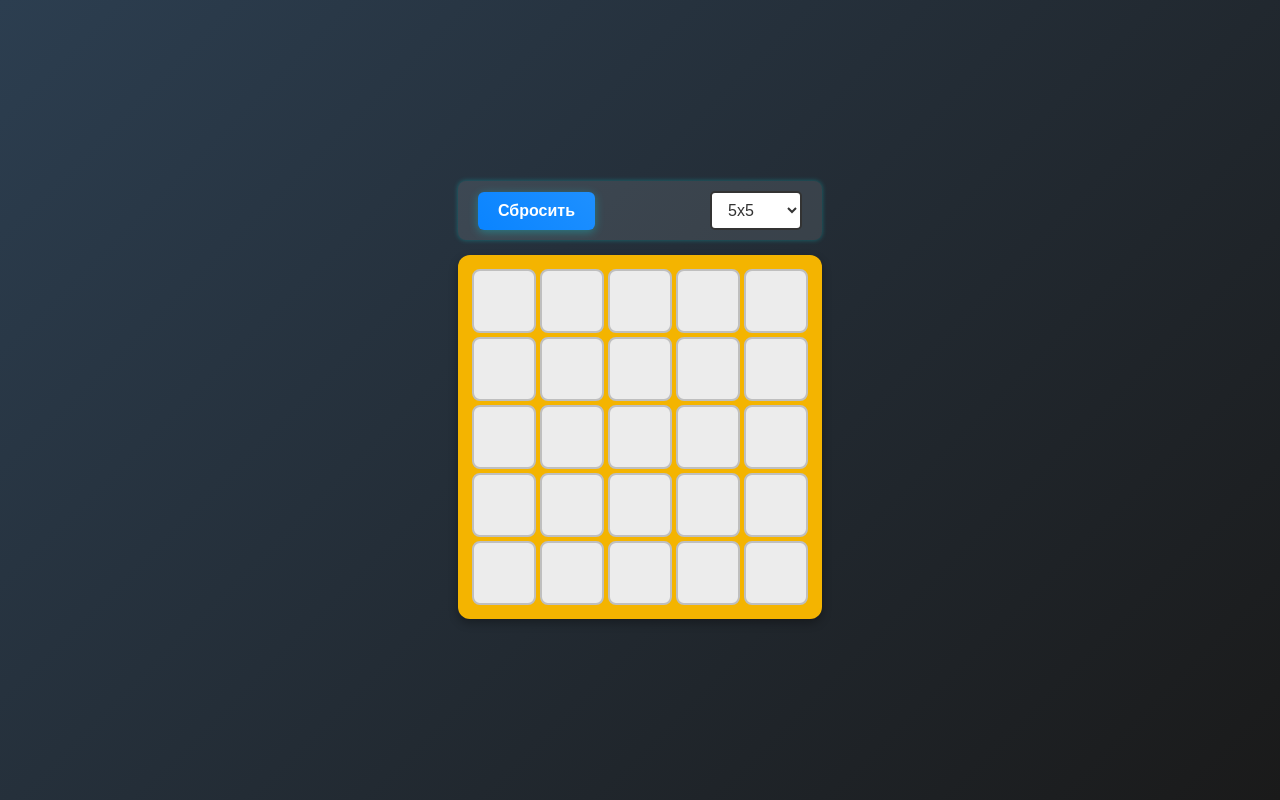
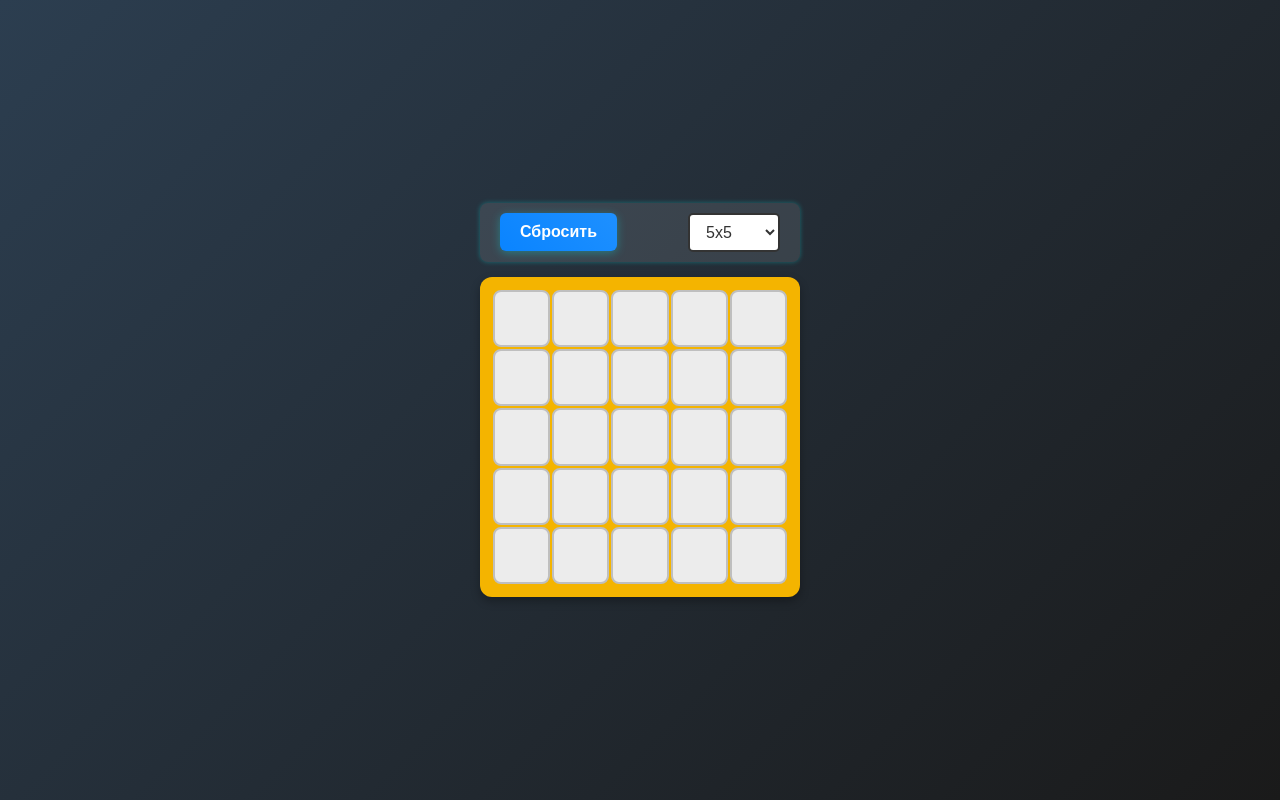
Before and after one commit to dgkallday8/horse_game, a website built with Vite: page index.html in a window 1280 px wide. Built offline with nearby package versions, Linux system fonts and the light colour scheme.

Commit message:
fix width style

```diff
--- a/src/style.css
+++ b/src/style.css
@@ -54,18 +54,22 @@ option {
   background: #f4b400;
   border-radius: 12px;
   box-shadow: 0 4px 10px rgba(0, 0, 0, 0.3);
+  min-width: 320px;
 }
 
 .row {
   display: flex;
+  width: 100%;
 }
 
 .cell {
-  width: 64px;
-  height: 64px;
+  min-width: 32px;
+  min-height: 32px;
+  width: 100%;
+  aspect-ratio: 1 / 1;
   background: #ececec;
   border: 2px solid #bfbfbf;
-  margin: 2px;
+  margin: 1px;
   display: flex;
   align-items: center;
   justify-content: center;
```
